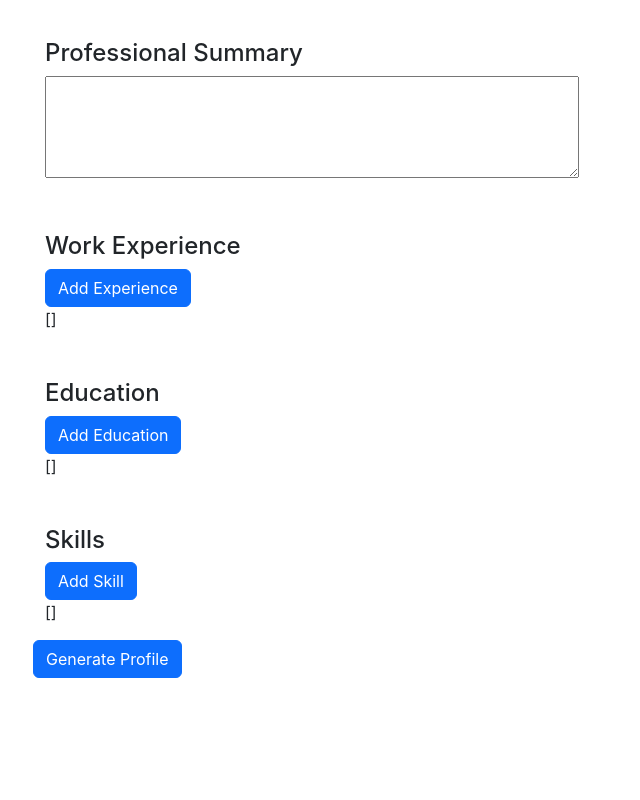
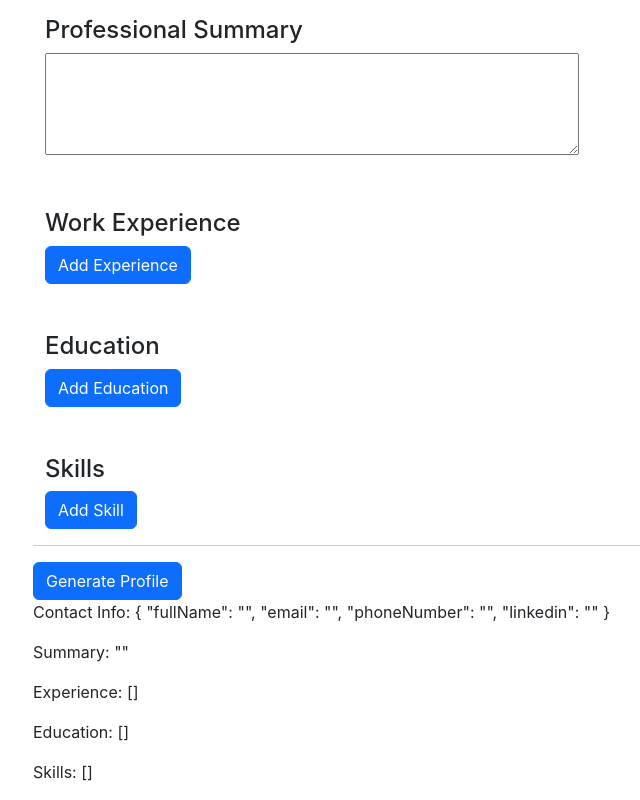
Before and after one commit to BVSanthosh/Portfolio-Website, a React (Create React App) app in the folder client/: page / in a window 1280 px wide. Shown: the part 408-1208 px from the top of the page, without its empty margins (49-689 px from the left). Before the commit the page ends 1086 px from the top, so only its background shows below. Built offline with nearby package versions, Linux system fonts and the light colour scheme.

Commit message:
completed form submit logic and managing of the entire form data

```diff
--- a/client/src/components/Form/ContactForm.jsx
+++ b/client/src/components/Form/ContactForm.jsx
@@ -1,22 +1,4 @@
-// FormContact.jsx
-import { useState } from 'react';
-
-function ContactForm() {
-    const [contactInfo, setContactInfo] = useState({
-        fullName: '',
-        email: '',
-        phoneNumber: '',
-        linkedin: '',
-    });
-
-    const handleChange = (e) => {
-        const { name, value } = e.target;
-
-        setContactInfo((prevData) => ({
-            ...prevData,
-            [name]: value
-        }));
-    }
+function ContactForm({ handleContactChange }) {
 
     return (
         <div className="container mt-5">
@@ -30,7 +12,7 @@ function ContactForm() {
                     type="text"
                     name="fullName"
                     id="full-name"
-                    onChange={handleChange}
+                    onChange={handleContactChange}
                     required
                 />
             </div>
@@ -42,7 +24,7 @@ function ContactForm() {
                     type="email"
                     name="email"
                     id="email"
-                    onChange={handleChange}
+                    onChange={handleContactChange}
                     required
                 />
             </div>
@@ -54,7 +36,7 @@ function ContactForm() {
                     type="tel"
                     name="phoneNumber"
                     id="phone-number"
-                    onChange={handleChange}
+                    onChange={handleContactChange}
                     required
                 />
             </div>
@@ -66,11 +48,10 @@ function ContactForm() {
                     type="text"
                     name="linkedin"
                     id="linkedin"
-                    onChange={handleChange}
+                    onChange={handleContactChange}
                     required
                 />
             </div>
-            <p>{JSON.stringify(contactInfo, null, 2)}</p>
         </div>
     );
 }
--- a/client/src/components/Form/EducationForm.jsx
+++ b/client/src/components/Form/EducationForm.jsx
@@ -1,22 +1,6 @@
-import { useState } from 'react';
-
 import ExperienceSection from './EducationSection.jsx';
 
-function EducationForm() {
-    const [educations, setEducations] = useState([]);
-
-    const handleEducationChange = (index, updatedEducation) => {
-        const newEducations = [...educations]
-        newEducations[index] = updatedEducation;
-        setEducations(newEducations);
-    };
-
-    const handleAddEducation = (newEducation) => {
-        setEducations([
-            ...educations,
-            newEducation
-        ]);
-    };
+function EducationForm({ educations, handleEducationChange, handleAddEducation }) {
 
     return (
         <div className="container mt-5">
@@ -31,8 +15,6 @@ function EducationForm() {
             <button className="btn btn-primary" type="button" onClick={() => handleAddEducation({})}>
                 Add Education
             </button>
-
-            <p>{JSON.stringify(educations, null, 2)}</p>
         </div>
     );
 }
--- a/client/src/components/Form/ExperienceForm.jsx
+++ b/client/src/components/Form/ExperienceForm.jsx
@@ -1,23 +1,6 @@
-import { useState } from 'react';
-
 import ExperienceSection from './ExperienceSection.jsx';
 
-function ExperienceForm() {
-    const [experiences, setExperiences] = useState([]);
-
-
-    const handleExperienceChange  = (index, updatedExperience) => {
-        const newExperiences = [...experiences];
-        newExperiences[index] = updatedExperience;
-        setExperiences(newExperiences);
-    };
-
-    const handleAddExperience = (newExperience) => {
-        setExperiences([
-            ...experiences,
-            newExperience
-        ]);
-    };
+function ExperienceForm({ experiences, handleExperienceChange, handleAddExperience }) {
 
     return (
         <div className="container mt-5">
@@ -32,7 +15,6 @@ function ExperienceForm() {
             <button className="btn btn-primary" type="button" onClick={() => handleAddExperience({})}>
                 Add Experience
             </button>
-            <p>{JSON.stringify(experiences, null, 2)}</p>
         </div>
     );
 }
--- a/client/src/components/Form/Form.jsx
+++ b/client/src/components/Form/Form.jsx
@@ -1,3 +1,7 @@
+import axios from 'axios';
+import { useState } from 'react';
+import { useNavigate } from 'react-router-dom';
+
 import ConatctForm from './ContactForm.jsx';
 import EducationForm from './EducationForm.jsx';
 import ExperienceForm from './ExperienceForm.jsx';
@@ -5,22 +9,122 @@ import SkillsForm from './SkillsForm.jsx';
 import SumaryForm from './SummaryForm.jsx';
 
 function Form() {
+    const navigate = useNavigate();
+
+    const [errorMessage, setErrorMessage] = useState('');
+
+    const [contactInfo, setContactInfo] = useState({
+        fullName: '',
+        email: '',
+        phoneNumber: '',
+        linkedin: '',
+    });
+
+    const [summary, setSummary] = useState('');
+
+    const [experiences, setExperiences] = useState([]);
+
+    const [educations, setEducations] = useState([]);
+
+    const [skills, setSkills] = useState([]);
+
+    const formData = {
+        contactInfo: contactInfo,
+        summary: summary,
+        experience: experiences,
+        education: educations,
+        skills: skills
+    };
+
+    const handleContactChange = (e) => {
+        const { name, value } = e.target;
+
+        setContactInfo((prevData) => ({
+            ...prevData,
+            [name]: value
+        }));
+    }
+
+    const handleSummaryChange = (e) => {
+        setSummary(e.target.value);
+    }
+
+    const handleExperienceChange  = (index, updatedExperience) => {
+        const newExperiences = [...experiences];
+        newExperiences[index] = updatedExperience;
+        setExperiences(newExperiences);
+    };
+
+    const handleAddExperience = (newExperience) => {
+        setExperiences([
+            ...experiences,
+            newExperience
+        ]);
+    };
+
+    const handleEducationChange = (index, updatedEducation) => {
+        const newEducations = [...educations]
+        newEducations[index] = updatedEducation;
+        setEducations(newEducations);
+    };
+
+    const handleAddEducation = (newEducation) => {
+        setEducations([
+            ...educations,
+            newEducation
+        ]);
+    };
+
+    const handleSkillChange = (index, updatedSkill) => {
+        const newSkills = [...skills];
+        newSkills[index] = updatedSkill;
+        setSkills(newSkills);
+    }
+
+    const handleAddSkill = (newSkill) => {
+        setSkills([
+            ...skills,
+            newSkill
+        ]);
+    }
 
     const handleSubmit = (e) => {
         e.preventDefault();
+
+        try {
+            const response = axios.post('http://localhost:5000/api/v1/user/formfillup', formData);
+
+            if (response.data.success) {
+                console.log('Form filled up successfully:', response.data);
+                navigate('/profile');
+            } else {
+                setErrorMessage('Form fill up failed. Please try again.');
+            }
+        } catch (error) {
+            console.error('Error filling up form:', error.response ? error.response.data : error.message);
+            setErrorMessage('An error occurred. Please try again later.');
+        }
     }
 
     return (
         <div className="container mt-5">
             <h2>Complete Your Profile</h2>
             <form onSubmit={handleSubmit}>
-                <ConatctForm />
-                <SumaryForm />
-                <ExperienceForm />
-                <EducationForm />
-                <SkillsForm />
+                <hr />
+                <ConatctForm handleContactChange={handleContactChange}/>
+                <SumaryForm handleSummaryChange={handleSummaryChange}/>
+                <ExperienceForm experiences={experiences} handleExperienceChange={handleExperienceChange} handleAddExperience={handleAddExperience}/>
+                <EducationForm educations={educations} handleEducationChange={handleEducationChange} handleAddEducation={handleAddEducation}/>
+                <SkillsForm skills={skills} handleSkillChange={handleSkillChange} handleAddSkill={handleAddSkill}/>
+                <hr />
                 <button type="submit" className="btn btn-primary">Generate Profile</button>
+                {errorMessage && <p className="text-danger mt-2">{errorMessage}</p>}
             </form>
+            <p>Contact Info: {JSON.stringify(contactInfo, null, 2)}</p>
+            <p>Summary: {JSON.stringify(summary, null, 2)}</p>
+            <p>Experience: {JSON.stringify(experiences, null, 2)}</p>
+            <p>Education: {JSON.stringify(educations, null, 2)}</p>
+            <p>Skills: {JSON.stringify(skills, null, 2)}</p>
         </div>
     );
 }
--- a/client/src/components/Form/SkillsForm.jsx
+++ b/client/src/components/Form/SkillsForm.jsx
@@ -1,22 +1,6 @@
-import { useState } from 'react';
-
 import SkillSection from './SkillSection.jsx';
 
-function SkillsForm() {
-    const [skills, setSkills] = useState([]);
-
-    const handleSkillChange = (index, updatedSkill) => {
-        const newSkills = [...skills];
-        newSkills[index] = updatedSkill;
-        setSkills(newSkills);
-    }
-
-    const handleAddSkill = (newSkill) => {
-        setSkills([
-            ...skills,
-            newSkill
-        ]);
-    }
+function SkillsForm({ skills, handleSkillChange, handleAddSkill }) {
 
     return (
         <div className="container mt-5">
@@ -31,8 +15,6 @@ function SkillsForm() {
             <button className="btn btn-primary" type="button" onClick={() => handleAddSkill("")}>
                 Add Skill
             </button>
-
-            <p>{JSON.stringify(skills, null, 2)}</p>
         </div>
     );
 }
--- a/client/src/components/Form/SummaryForm.jsx
+++ b/client/src/components/Form/SummaryForm.jsx
@@ -1,11 +1,4 @@
-import { useState } from 'react';
-
-function SummaryForm() {
-    const [summary, setSummary] = useState();
-
-    const handleChange = (e) => {
-        setSummary(e.target.value);
-    }
+function SummaryForm({ handleSummaryChange }) {
 
     return (
         <div className="container mt-5">
@@ -14,15 +7,12 @@ function SummaryForm() {
                 <textarea
                     id="summary"
                     name="summary"
-                    value={summary}
-                    onChange={handleChange}
+                    onChange={handleSummaryChange}
                     rows="4"
                     cols="50"
                     required
                 />
             </div>
-
-            <p>{JSON.stringify(summary, null, 2)}</p>
         </div>
     );
 }
```
